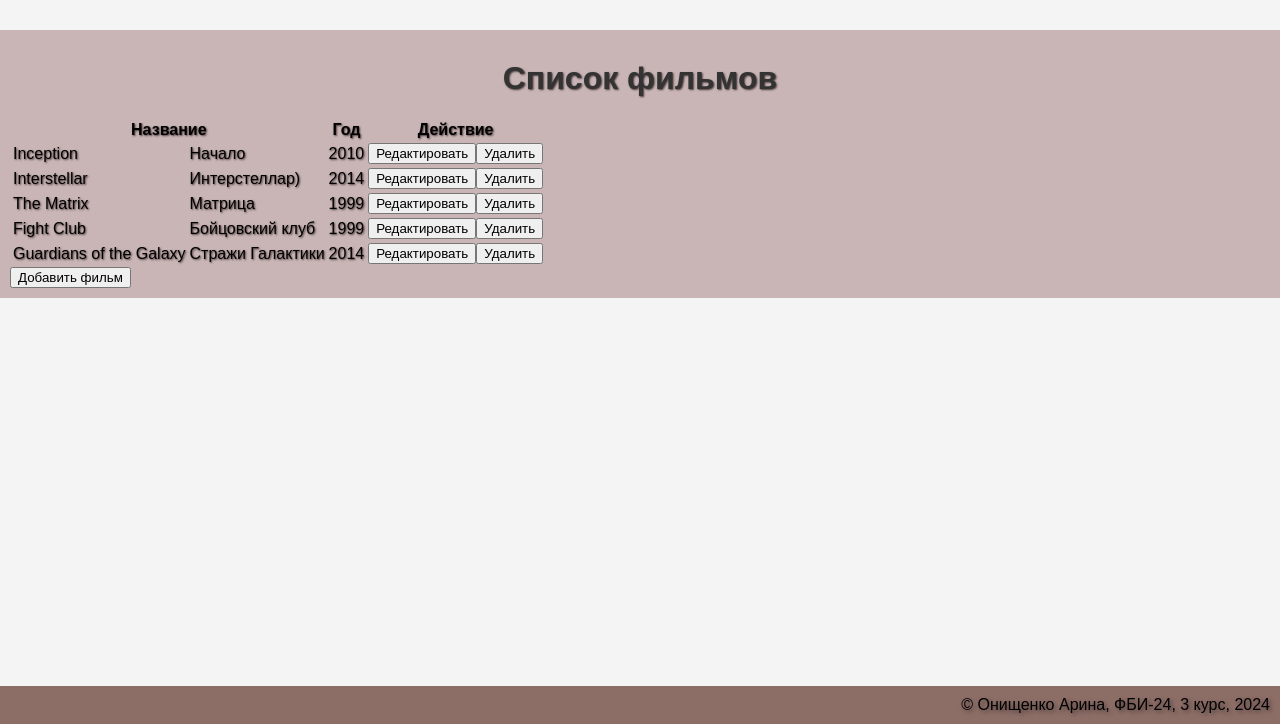
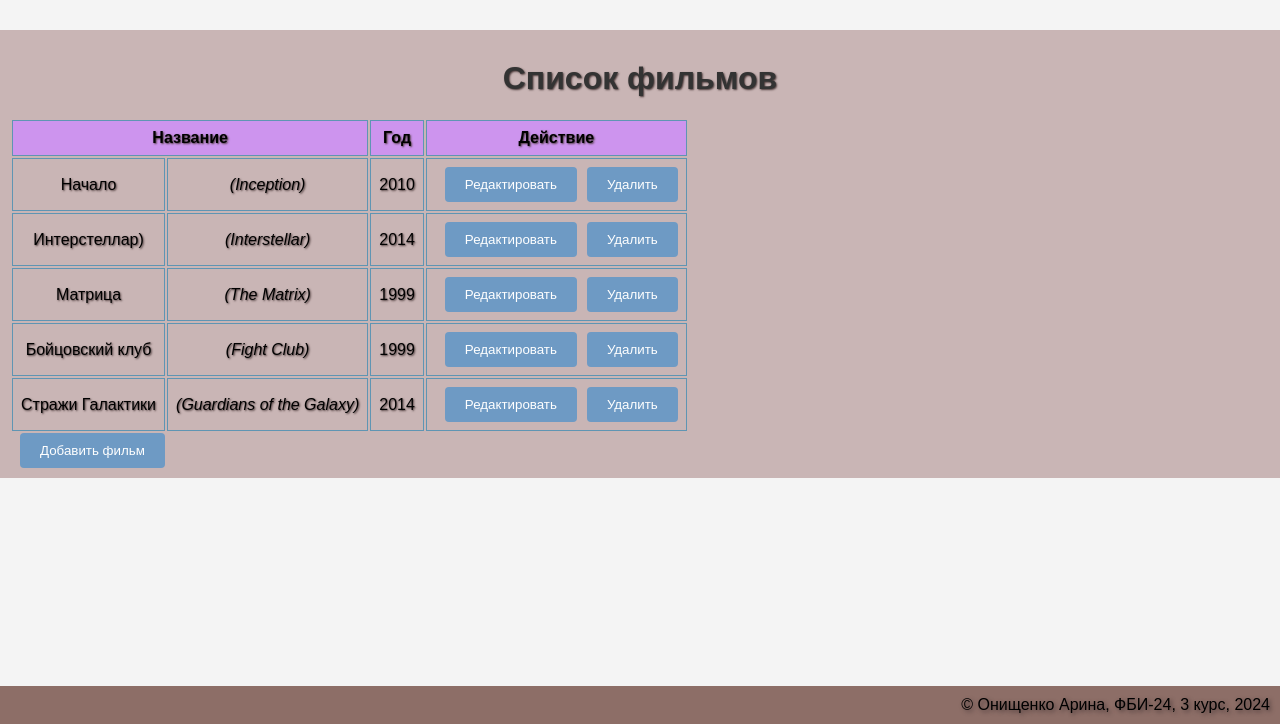
Before and after one commit to onshnkarina/web--programming-labs-2, a Flask app: page /lab7/ in a window 1280 px wide. Shown: the part 76-800 px from the top of the page. Run offline with Flask 3, Linux system fonts and the light colour scheme.

Commit message:
Сам задание

```diff
--- a/lab7.py
+++ b/lab7.py
@@ -72,6 +72,8 @@ def put_film(id):
         film = request.get_json()
         if film ['description'] == '':
             return {'description': 'Заполните описание'}, 400
+        if not film.get('title'):
+            film['title'] = film['title_ru']
         films[id] = film
         return films[id]
     else:
@@ -84,5 +86,7 @@ def add_film():
         abort(404)
     if film.get('description', '') == '':
         return {'description': 'Заполните описание'}, 400
+    if not film.get('title'):
+        film['title'] = film['title_ru']
     films.append(film)
     return {'id': len(films) - 1}, 201
--- a/static/lab7/main.js
+++ b/static/lab7/main.js
@@ -12,7 +12,7 @@ function fillFilmList() {
             let tdTitleRus = document.createElement('td');
             let tdYear = document.createElement('td');
             let tdActions = document.createElement('td');
-            tdTitle.innerText = films[i].title == films[i].title_ru ? '': films[i].title;
+            tdTitle.innerHTML = films[i].title == films[i].title_ru ? '': `<i>(${films[i].title})</i>`;
             tdTitleRus.innerText = films[i].title_ru;
             tdYear.innerText = films[i].year;
             let editButton = document.createElement('button');
@@ -27,8 +27,8 @@ function fillFilmList() {
             }
             tdActions.appendChild(editButton);
             tdActions.appendChild(delButton);
+            tr.append(tdTitleRus);
             tr.append(tdTitle);
-            tr.append(tdTitleRus);
             tr.append(tdYear);
             tr.append(tdActions);
 
--- a/templates/lab7/lab7.html
+++ b/templates/lab7/lab7.html
@@ -41,6 +41,27 @@
     }
     .error-message {
         color: red
+    }
+    th, td {
+        border: 1px solid #5f95b3;
+        padding: 8px;
+        text-align: center;
+    }
+    th {
+        background-color: #cd94ee;
+    }
+    button {
+        padding: 10px 20px;
+        background-color: #6e9ac4;
+        color: white;
+        border: none;
+        border-radius: 4px;
+        cursor: pointer;
+        margin-left: 10px;
+    }
+
+    button:hover {
+        background-color:  #d427a0;
     }
 </style>
 {% endblock %}
```
